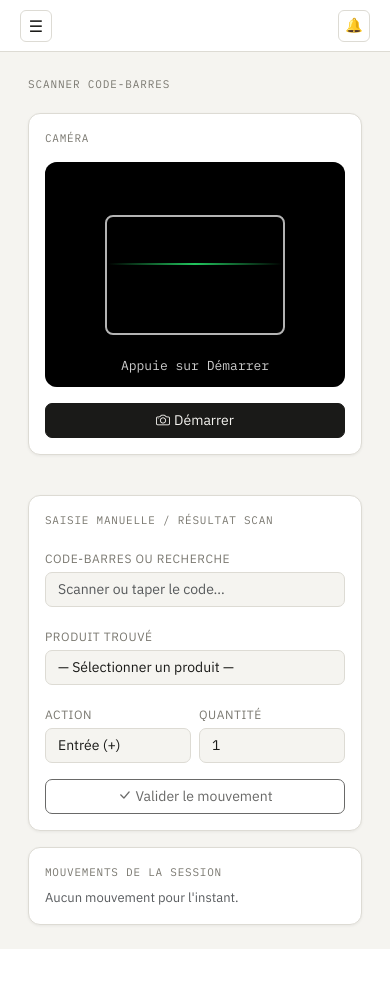
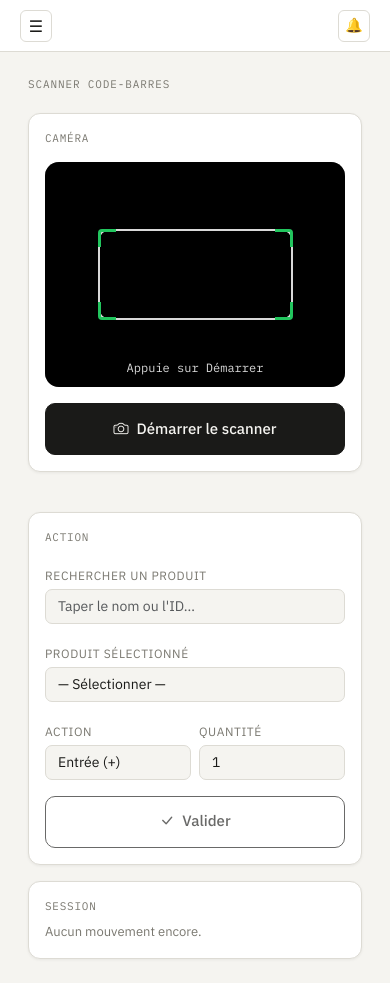
Before and after one commit to AppStock92/stockap, a Flask app: page /scanner in a window 390 px wide. Before the commit the page ends 949 px from the top, so only its background shows below. Run offline with Flask 3, Linux system fonts and the light colour scheme; a user stored in the database is signed in; data that the repository does not hold is empty; some libraries are stand-ins or nearby versions.

Commit message:
scanner ZXing - meilleur support mobile

```diff
--- a/templates/scanner.html
+++ b/templates/scanner.html
@@ -3,66 +3,88 @@
 
 {% block head %}
 <style>
-  .scanner-wrap {
-    background: #000;
-    border-radius: 12px;
-    overflow: hidden;
+  #video-container {
     position: relative;
     width: 100%;
-    max-width: 480px;
+    max-width: 500px;
     margin: 0 auto;
+    border-radius: 14px;
+    overflow: hidden;
+    background: #000;
     aspect-ratio: 4/3;
   }
-  #interactive { width: 100%; height: 100%; }
-  #interactive video { width: 100%; height: 100%; object-fit: cover; }
-  #interactive canvas { display: none; }
-
+  #video {
+    width: 100%; height: 100%;
+    object-fit: cover; display: block;
+  }
+  /* Cadre de visée */
   .scan-overlay {
     position: absolute; inset: 0;
     display: flex; align-items: center; justify-content: center;
     pointer-events: none;
   }
   .scan-frame {
-    width: 60%; aspect-ratio: 3/2;
-    border: 2px solid rgba(255,255,255,.7);
-    border-radius: 8px;
-    box-shadow: 0 0 0 9999px rgba(0,0,0,.4);
+    width: 65%; aspect-ratio: 3/1.4;
+    border: 2.5px solid rgba(255,255,255,.85);
+    border-radius: 10px;
+    box-shadow: 0 0 0 9999px rgba(0,0,0,.45);
+    position: relative;
   }
+  /* Coins colorés */
+  .scan-frame::before, .scan-frame::after,
+  .scan-frame span::before, .scan-frame span::after {
+    content: '';
+    position: absolute;
+    width: 18px; height: 18px;
+    border-color: #22c55e;
+    border-style: solid;
+  }
+  .scan-frame::before  { top:-2px;left:-2px;border-width:3px 0 0 3px;border-radius:4px 0 0 0 }
+  .scan-frame::after   { top:-2px;right:-2px;border-width:3px 3px 0 0;border-radius:0 4px 0 0 }
+  .scan-frame span::before { bottom:-2px;left:-2px;border-width:0 0 3px 3px;border-radius:0 0 0 4px }
+  .scan-frame span::after  { bottom:-2px;right:-2px;border-width:0 3px 3px 0;border-radius:0 0 4px 0 }
+  /* Ligne de scan animée */
   .scan-line {
-    position: absolute;
-    width: 58%; height: 2px;
+    position: absolute; left: 4%; right: 4%;
+    height: 2px;
     background: linear-gradient(90deg, transparent, #22c55e, transparent);
-    animation: scanline 2s ease-in-out infinite;
+    animation: scanAnim 1.8s ease-in-out infinite;
   }
-  @keyframes scanline {
-    0%   { top: 22%; }
-    50%  { top: 56%; }
-    100% { top: 22%; }
+  @keyframes scanAnim { 0%,100%{top:8%} 50%{top:85%} }
+
+  #scan-status {
+    position: absolute; bottom: 10px; left: 0; right: 0;
+    text-align: center; font-size: 12px;
+    color: rgba(255,255,255,.85); font-family: var(--mono);
+    text-shadow: 0 1px 3px rgba(0,0,0,.8);
   }
 
-  .scan-status {
-    position: absolute; bottom: 12px; left: 0; right: 0;
-    text-align: center; font-size: 13px; color: rgba(255,255,255,.8);
-    font-family: var(--mono, monospace);
+  /* Résultat flash */
+  .flash-result {
+    position: absolute; inset: 0;
+    background: rgba(34,197,94,.25);
+    display: none; border-radius: 14px;
   }
+  .flash-result.show { display: block; animation: flashIn .4s ease }
+  @keyframes flashIn { from{opacity:0} to{opacity:1} }
 
-  .result-card {
-    display: none;
-    background: var(--bs-card-bg, #fff);
-    border: 1px solid var(--bs-border-color, #ddd);
-    border-radius: 12px;
-    padding: 1.25rem;
+  /* Carte résultat */
+  .result-pill {
+    display: none; align-items: center; gap: 10px;
+    background: var(--surface); border: 1px solid var(--bs-border-color);
+    border-radius: 12px; padding: 12px 16px; margin-top: 12px;
   }
-  .result-card.show { display: block; }
+  .result-pill.show { display: flex }
+  .result-icon { width: 36px; height: 36px; border-radius: 50%;
+    display: flex; align-items: center; justify-content: center; font-size: 16px; flex-shrink: 0 }
 
-  .badge-delta-in  { background: #EFF8F3; color: #1E7E4A; font-size: 13px; padding: 4px 10px; border-radius: 6px; }
-  .badge-delta-out { background: #FEF0EE; color: #C0392B; font-size: 13px; padding: 4px 10px; border-radius: 6px; }
+  /* Log */
+  .log-item { display: flex; align-items: center; gap: 10px;
+    padding: 9px 0; border-bottom: 0.5px solid var(--bs-border-color); font-size: 13px }
+  .log-dot { width: 8px; height: 8px; border-radius: 50%; flex-shrink: 0 }
 
-  .manual-row { display: flex; gap: 8px; align-items: center; flex-wrap: wrap; }
-  .manual-row select,
-  .manual-row input  { flex: 1; min-width: 120px; }
-
-  #beep-canvas { display: none; }
+  /* Mobile friendly boutons */
+  .big-btn { height: 52px; font-size: 15px; font-weight: 500; border-radius: 10px }
 </style>
 {% endblock %}
 
@@ -71,80 +93,81 @@
 
 <div class="row g-4">
 
-  <!-- Colonne gauche : caméra -->
+  <!-- ═══ Caméra ═══ -->
   <div class="col-12 col-lg-6">
     <div class="card p-3 mb-3">
       <div class="card-header-label mb-3">Caméra</div>
 
-      <!-- Scanner -->
-      <div class="scanner-wrap mb-3" id="scannerBox">
-        <div id="interactive" class="viewport"></div>
+      <div id="video-container" class="mb-3">
+        <video id="video" autoplay playsinline muted></video>
+        <div class="flash-result" id="flashResult"></div>
         <div class="scan-overlay">
-          <div class="scan-frame"></div>
-          <div class="scan-line" id="scanLine"></div>
+          <div class="scan-frame">
+            <span></span>
+            <div class="scan-line" id="scanLine" style="display:none"></div>
+          </div>
         </div>
-        <div class="scan-status" id="scanStatus">Appuie sur Démarrer</div>
+        <div id="scan-status">Appuie sur Démarrer</div>
       </div>
 
       <div class="d-flex gap-2">
-        <button class="btn btn-brand flex-grow-1" id="btnStart" onclick="startScanner()">
-          <i class="bi bi-camera me-1"></i>Démarrer
+        <button class="btn btn-brand big-btn flex-grow-1" id="btnStart" onclick="startScanner()">
+          <i class="bi bi-camera me-2"></i>Démarrer le scanner
         </button>
-        <button class="btn btn-outline-secondary flex-grow-1 d-none" id="btnStop" onclick="stopScanner()">
-          <i class="bi bi-stop-circle me-1"></i>Arrêter
+        <button class="btn btn-outline-secondary big-btn flex-grow-1 d-none" id="btnStop" onclick="stopScanner()">
+          <i class="bi bi-stop-circle me-2"></i>Arrêter
         </button>
       </div>
-    </div>
 
-    <!-- Résultat du scan -->
-    <div class="result-card" id="resultCard">
-      <div class="d-flex align-items-start justify-content-between mb-2">
-        <div>
-          <div class="fw-500" id="resultNom" style="font-size:16px"></div>
-          <div class="text-muted" id="resultCode" style="font-size:12px;font-family:var(--mono)"></div>
+      <!-- Résultat scan -->
+      <div class="result-pill" id="resultPill">
+        <div class="result-icon" id="resultIcon">📦</div>
+        <div style="flex:1;min-width:0">
+          <div style="font-weight:500;font-size:14px" id="resultNom">—</div>
+          <div style="font-size:12px;color:var(--muted);font-family:var(--mono)" id="resultInfo">—</div>
         </div>
-        <span id="resultDelta"></span>
-      </div>
-      <div class="d-flex align-items-center gap-2">
-        <span class="text-muted" style="font-size:13px">Nouveau stock :</span>
-        <strong id="resultStock" style="font-size:18px"></strong>
+        <span id="resultDelta" style="font-family:var(--mono);font-size:14px;font-weight:600"></span>
       </div>
     </div>
   </div>
 
-  <!-- Colonne droite : actions -->
+  <!-- ═══ Actions ═══ -->
   <div class="col-12 col-lg-6">
 
-    <!-- Saisie manuelle -->
     <div class="card p-3 mb-3">
-      <div class="card-header-label mb-3">Saisie manuelle / résultat scan</div>
+      <div class="card-header-label mb-3">Action</div>
 
+      <!-- Recherche / saisie manuelle -->
       <div class="mb-3">
-        <label class="form-label">Code-barres ou recherche</label>
-        <input type="text" id="manualCode" class="form-control"
-               placeholder="Scanner ou taper le code…"
-               oninput="searchByCode(this.value)">
+        <label class="form-label">Rechercher un produit</label>
+        <input type="text" id="searchInput" class="form-control"
+               placeholder="Taper le nom ou l'ID…"
+               oninput="filterProduits(this.value)"
+               autocomplete="off">
       </div>
 
+      <!-- Sélecteur produit -->
       <div class="mb-3">
-        <label class="form-label">Produit trouvé</label>
-        <select id="produitSelect" class="form-select" onchange="onProduitChange()">
-          <option value="">— Sélectionner un produit —</option>
-          {% raw %}{% endraw %}
+        <label class="form-label">Produit sélectionné</label>
+        <select id="produitSelect" class="form-select" onchange="onProduitChange()" style="font-size:14px">
+          <option value="">— Sélectionner —</option>
+          {% for p in produits_json | tojson | safe %}{% endfor %}
         </select>
       </div>
 
-      <div class="mb-3 p-3 rounded" id="produitInfo" style="background:var(--bs-body-bg,#f5f4f0);display:none">
-        <div class="d-flex justify-content-between align-items-center">
-          <span class="fw-500" id="infoNom">—</span>
+      <!-- Info produit -->
+      <div id="produitInfo" class="rounded p-3 mb-3" style="background:var(--bs-body-bg);display:none">
+        <div class="d-flex justify-content-between align-items-center mb-1">
+          <strong id="infoNom" style="font-size:14px"></strong>
           <span id="infoBadge"></span>
         </div>
-        <div class="text-muted mt-1" style="font-size:13px">
-          Stock actuel : <strong id="infoQty">—</strong>
-          &nbsp;·&nbsp; Seuil : <strong id="infoSeuil">—</strong>
+        <div style="font-size:13px;color:var(--muted)">
+          Stock : <strong id="infoQty"></strong>
+          &nbsp;·&nbsp; Seuil : <strong id="infoSeuil"></strong>
         </div>
       </div>
 
+      <!-- Action + quantité -->
       <div class="row g-2 mb-3">
         <div class="col-6">
           <label class="form-label">Action</label>
@@ -155,141 +178,158 @@
         </div>
         <div class="col-6">
           <label class="form-label">Quantité</label>
-          <input type="number" id="qteInput" class="form-control" value="1" min="1">
+          <input type="number" id="qteInput" class="form-control" value="1" min="1" inputmode="numeric">
         </div>
       </div>
 
-      <button class="btn btn-brand w-100" onclick="submitMouvement()" id="btnValider" disabled>
-        <i class="bi bi-check-lg me-1"></i>Valider le mouvement
+      <button class="btn btn-brand big-btn w-100" id="btnValider"
+              onclick="submitMouvement()" disabled>
+        <i class="bi bi-check-lg me-2"></i>Valider
       </button>
     </div>
 
     <!-- Historique session -->
     <div class="card p-3">
-      <div class="card-header-label mb-2">Mouvements de la session</div>
+      <div class="card-header-label mb-2">Session</div>
       <div id="sessionLog">
-        <p class="text-muted mb-0" style="font-size:13px">Aucun mouvement pour l'instant.</p>
+        <p style="font-size:13px;color:var(--muted);margin:0">Aucun mouvement encore.</p>
       </div>
     </div>
 
   </div>
 </div>
-
-<canvas id="beep-canvas"></canvas>
 {% endblock %}
 
 {% block scripts %}
-<script src="https://cdnjs.cloudflare.com/ajax/libs/quagga/0.12.1/quagga.min.js"></script>
+<!-- ZXing — bien meilleur que QuaggaJS sur mobile -->
+<script src="https://cdn.jsdelivr.net/npm/@zxing/library@0.19.1/umd/index.min.js"></script>
 <script>
 const PRODUITS = {{ produits_json | safe }};
-let scanning = false;
-let lastCode = '';
-let lastCodeTime = 0;
-const DEBOUNCE_MS = 2000;
+let codeReader = null;
+let scanning   = false;
+let lastCode   = '';
+let lastTime   = 0;
+const DEBOUNCE = 2500;
 const sessionMoves = [];
 
-// Peupler le select
-const sel = document.getElementById('produitSelect');
-PRODUITS.forEach(p => {
-  const opt = document.createElement('option');
-  opt.value = p.id;
-  opt.dataset.nom    = p.nom;
-  opt.dataset.qte    = p.quantite;
-  opt.dataset.seuil  = p.seuil;
-  opt.textContent = p.nom;
-  sel.appendChild(opt);
-});
+// ── Peupler le select au chargement ──
+function buildSelect(list) {
+  const sel = document.getElementById('produitSelect');
+  // Garder l'option vide
+  while (sel.options.length > 1) sel.remove(1);
+  list.forEach(p => {
+    const opt = new Option(`${p.nom} (stock: ${p.quantite})`, p.id);
+    sel.appendChild(opt);
+  });
+}
+buildSelect(PRODUITS);
 
-// ── Démarrer le scanner ──
-function startScanner() {
-  const box = document.getElementById('interactive');
-  Quagga.init({
-    inputStream: {
-      type: 'LiveStream',
-      target: box,
-      constraints: {
-        facingMode: 'environment',   // caméra arrière
-        width: { ideal: 1280 },
-        height: { ideal: 720 },
-      },
-    },
-    decoder: {
-      readers: ['ean_reader', 'ean_8_reader', 'code_128_reader',
-                'code_39_reader', 'upc_reader', 'upc_e_reader'],
-    },
-    locate: true,
-  }, err => {
-    if (err) {
-      document.getElementById('scanStatus').textContent = 'Caméra non disponible';
-      console.error(err);
+// ── Filtrer la liste par recherche ──
+function filterProduits(val) {
+  val = val.trim().toLowerCase();
+  if (!val) { buildSelect(PRODUITS); return; }
+  const filtered = PRODUITS.filter(p =>
+    p.nom.toLowerCase().includes(val) ||
+    String(p.id) === val
+  );
+  buildSelect(filtered);
+  // Auto-sélectionner si un seul résultat
+  if (filtered.length === 1) {
+    document.getElementById('produitSelect').value = filtered[0].id;
+    onProduitChange();
+  }
+}
+
+// ── Démarrer le scanner ZXing ──
+async function startScanner() {
+  try {
+    codeReader = new ZXing.BrowserMultiFormatReader();
+
+    // Récupérer les caméras disponibles
+    const devices = await ZXing.BrowserCodeReader.listVideoInputDevices();
+    if (!devices || devices.length === 0) {
+      setStatus('Aucune caméra détectée');
       return;
     }
-    Quagga.start();
-    scanning = true;
-    document.getElementById('scanStatus').textContent = 'Scan en cours…';
+
+    // Préférer la caméra arrière
+    const back = devices.find(d =>
+      d.label.toLowerCase().includes('back') ||
+      d.label.toLowerCase().includes('rear') ||
+      d.label.toLowerCase().includes('environment') ||
+      d.label.toLowerCase().includes('arrière')
+    ) || devices[devices.length - 1];
+
     document.getElementById('btnStart').classList.add('d-none');
     document.getElementById('btnStop').classList.remove('d-none');
     document.getElementById('scanLine').style.display = 'block';
-  });
+    setStatus('Scan en cours… pointez vers un code-barres');
 
-  Quagga.onDetected(onDetected);
+    await codeReader.decodeFromVideoDevice(back.deviceId, 'video', (result, err) => {
+      if (result) {
+        const code = result.getText();
+        const now  = Date.now();
+        if (code === lastCode && now - lastTime < DEBOUNCE) return;
+        lastCode = code;
+        lastTime = now;
+        onCodeDetecte(code);
+      }
+    });
+
+    scanning = true;
+  } catch(e) {
+    setStatus('Erreur caméra : ' + e.message);
+    console.error(e);
+  }
 }
 
 function stopScanner() {
-  if (!scanning) return;
-  Quagga.stop();
+  if (codeReader) {
+    codeReader.reset();
+    codeReader = null;
+  }
   scanning = false;
-  document.getElementById('scanStatus').textContent = 'Scanner arrêté';
   document.getElementById('btnStart').classList.remove('d-none');
   document.getElementById('btnStop').classList.add('d-none');
+  document.getElementById('scanLine').style.display = 'none';
+  setStatus('Scanner arrêté');
 }
 
-// ── Code détecté par la caméra ──
-function onDetected(result) {
-  const code = result.codeResult.code;
-  const now  = Date.now();
+// ── Code détecté ──
+function onCodeDetecte(code) {
+  beep();
+  flash();
+  setStatus('✓ Code : ' + code);
 
-  // Debounce — ignorer si même code scanné récemment
-  if (code === lastCode && now - lastCodeTime < DEBOUNCE_MS) return;
-  lastCode     = code;
-  lastCodeTime = now;
-
-  beep();
-  document.getElementById('scanStatus').textContent = `Code : ${code}`;
-  document.getElementById('manualCode').value = code;
-  searchByCode(code);
-}
-
-// ── Recherche par code ou nom ──
-function searchByCode(val) {
-  val = val.trim().toLowerCase();
-  if (!val) return;
-
-  // Chercher dans le nom du produit (simplifié — en prod, stocker le code-barres en DB)
+  // Chercher dans les produits par nom ou ID
   const match = PRODUITS.find(p =>
-    p.nom.toLowerCase().includes(val) ||
-    String(p.id) === val
+    String(p.id) === code ||
+    p.nom.toLowerCase() === code.toLowerCase()
   );
 
   if (match) {
     document.getElementById('produitSelect').value = match.id;
     onProduitChange();
+    // Vibrer si disponible
+    if (navigator.vibrate) navigator.vibrate([100, 50, 100]);
+  } else {
+    // Mettre dans la recherche manuelle
+    document.getElementById('searchInput').value = code;
+    filterProduits(code);
+    setStatus(`Code "${code}" — produit non trouvé, sélectionnez manuellement`);
   }
 }
 
-// ── Sélection d'un produit ──
+// ── Sélection produit ──
 function onProduitChange() {
-  const sel  = document.getElementById('produitSelect');
-  const opt  = sel.options[sel.selectedIndex];
-  const id   = sel.value;
-
+  const sel = document.getElementById('produitSelect');
+  const id  = sel.value;
   if (!id) {
     document.getElementById('produitInfo').style.display = 'none';
     document.getElementById('btnValider').disabled = true;
     return;
   }
-
-  const p = PRODUITS.find(x => String(x.id) === id);
+  const p = PRODUITS.find(x => String(x.id) === String(id));
   if (!p) return;
 
   document.getElementById('infoNom').textContent   = p.nom;
@@ -297,26 +337,28 @@ function onProduitChange() {
   document.getElementById('infoSeuil').textContent = p.seuil;
 
   let badge = '';
-  if (p.quantite === 0)        badge = '<span class="badge" style="background:#FEF0EE;color:#C0392B">Rupture</span>';
-  else if (p.quantite <= p.seuil) badge = '<span class="badge" style="background:#FFF4E6;color:#B7651A">Faible</span>';
-  else                             badge = '<span class="badge" style="background:#EFF8F3;color:#1E7E4A">OK</span>';
+  if (p.quantite === 0)
+    badge = '<span style="background:#FEF0EE;color:#C0392B;padding:2px 8px;border-radius:6px;font-size:11px;font-family:var(--mono)">Rupture</span>';
+  else if (p.quantite <= p.seuil)
+    badge = '<span style="background:#FFF4E6;color:#B7651A;padding:2px 8px;border-radius:6px;font-size:11px;font-family:var(--mono)">Faible</span>';
+  else
+    badge = '<span style="background:#EFF8F3;color:#1E7E4A;padding:2px 8px;border-radius:6px;font-size:11px;font-family:var(--mono)">OK</span>';
+
   document.getElementById('infoBadge').innerHTML = badge;
-
   document.getElementById('produitInfo').style.display = 'block';
   document.getElementById('btnValider').disabled = false;
 }
 
-// ── Soumettre le mouvement ──
+// ── Valider le mouvement ──
 async function submitMouvement() {
   const produit_id = document.getElementById('produitSelect').value;
   const action     = document.getElementById('actionSelect').value;
-  const qte        = document.getElementById('qteInput').value;
-
+  const qte        = parseInt(document.getElementById('qteInput').value) || 1;
   if (!produit_id) return;
 
   const btn = document.getElementById('btnValider');
   btn.disabled = true;
-  btn.innerHTML = '<span class="spinner-border spinner-border-sm me-1"></span>Envoi…';
+  btn.innerHTML = '<span class="spinner-border spinner-border-sm me-2"></span>Envoi…';
 
   try {
     const fd = new FormData();
@@ -324,78 +366,101 @@ async function submitMouvement() {
     fd.append('action', action);
     fd.append('qte', qte);
 
-    // Inclure le token CSRF pour les requêtes fetch()
-    const csrfToken = document.querySelector('meta[name="csrf-token"]')?.content || '';
+    const csrf = document.querySelector('meta[name="csrf-token"]')?.content || '';
     const resp = await fetch('{{ url_for("scanner_mouvement") }}', {
       method: 'POST',
-      headers: { 'X-CSRFToken': csrfToken },
+      headers: { 'X-CSRFToken': csrf },
       body: fd,
     });
     const data = await resp.json();
 
     if (data.ok) {
-      // Mettre à jour l'affichage local
-      const p = PRODUITS.find(x => String(x.id) === produit_id);
+      // MAJ locale
+      const p = PRODUITS.find(x => String(x.id) === String(produit_id));
       if (p) p.quantite = data.nouveau_stock;
-      onProduitChange();
 
-      // Carte résultat
+      // Afficher résultat
       document.getElementById('resultNom').textContent  = data.nom;
-      document.getElementById('resultCode').textContent = `ID #${produit_id}`;
-      document.getElementById('resultStock').textContent = data.nouveau_stock;
+      document.getElementById('resultInfo').textContent =
+        `Stock → ${data.nouveau_stock} unité(s)`;
+      const delta = data.delta;
       const deltaEl = document.getElementById('resultDelta');
-      if (data.delta > 0) {
-        deltaEl.innerHTML = `<span class="badge-delta-in">+${data.delta}</span>`;
+      if (delta > 0) {
+        deltaEl.textContent = `+${delta}`;
+        deltaEl.style.color = '#1E7E4A';
+        document.getElementById('resultIcon').textContent = '📥';
       } else {
-        deltaEl.innerHTML = `<span class="badge-delta-out">${data.delta}</span>`;
+        deltaEl.textContent = `${delta}`;
+        deltaEl.style.color = '#C0392B';
+        document.getElementById('resultIcon').textContent = '📤';
       }
-      document.getElementById('resultCard').classList.add('show');
+      document.getElementById('resultPill').classList.add('show');
 
       // Log session
-      addSessionLog(data.nom, action, parseInt(qte), data.nouveau_stock);
+      addLog(data.nom, action, qte, data.nouveau_stock);
 
       // Reset
-      document.getElementById('manualCode').value = '';
+      document.getElementById('searchInput').value = '';
       document.getElementById('produitSelect').value = '';
       document.getElementById('produitInfo').style.display = 'none';
+      document.getElementById('qteInput').value = 1;
+      buildSelect(PRODUITS);
       lastCode = '';
+
+      if (navigator.vibrate) navigator.vibrate(200);
     } else {
-      alert(data.message);
+      alert('Erreur : ' + (data.message || 'Inconnue'));
     }
   } catch(e) {
     alert('Erreur réseau');
   }
 
   btn.disabled = false;
-  btn.innerHTML = '<i class="bi bi-check-lg me-1"></i>Valider le mouvement';
+  btn.innerHTML = '<i class="bi bi-check-lg me-2"></i>Valider';
 }
 
-// ── Historique session ──
-function addSessionLog(nom, action, qte, stock) {
-  sessionMoves.unshift({ nom, action, qte, stock, time: new Date() });
-  const log = document.getElementById('sessionLog');
-  log.innerHTML = sessionMoves.slice(0, 8).map(m => `
-    <div class="d-flex align-items-center gap-2 py-2 border-bottom" style="font-size:13px">
-      <span style="width:8px;height:8px;border-radius:50%;flex-shrink:0;background:${m.action==='entree'?'#1E7E4A':'#C0392B'}"></span>
-      <span class="flex-grow-1 fw-500">${m.nom}</span>
-      <span style="font-family:var(--mono);color:${m.action==='entree'?'#1E7E4A':'#C0392B'}">${m.action==='entree'?'+':'−'}${m.qte}</span>
-      <span class="text-muted">${m.time.toLocaleTimeString('fr-FR',{hour:'2-digit',minute:'2-digit'})}</span>
-    </div>`).join('');
+// ── Log de session ──
+function addLog(nom, action, qte, stock) {
+  sessionMoves.unshift({ nom, action, qte, stock, t: new Date() });
+  document.getElementById('sessionLog').innerHTML =
+    sessionMoves.slice(0, 10).map(m => `
+      <div class="log-item">
+        <div class="log-dot" style="background:${m.action==='entree'?'#1E7E4A':'#C0392B'}"></div>
+        <span style="flex:1;font-weight:500">${m.nom}</span>
+        <span style="font-family:var(--mono);color:${m.action==='entree'?'#1E7E4A':'#C0392B'};font-weight:600">
+          ${m.action==='entree'?'+':'−'}${m.qte}
+        </span>
+        <span style="color:var(--muted);font-size:12px">
+          ${m.t.toLocaleTimeString('fr-FR',{hour:'2-digit',minute:'2-digit'})}
+        </span>
+      </div>`).join('');
 }
 
-// ── Bip sonore ──
+// ── Utilitaires ──
+function setStatus(msg) {
+  document.getElementById('scan-status').textContent = msg;
+}
+
+function flash() {
+  const el = document.getElementById('flashResult');
+  el.classList.remove('show');
+  void el.offsetWidth;
+  el.classList.add('show');
+  setTimeout(() => el.classList.remove('show'), 600);
+}
+
 function beep() {
   try {
-    const ctx = new (window.AudioContext || window.webkitAudioContext)();
-    const osc = ctx.createOscillator();
+    const ctx  = new (window.AudioContext || window.webkitAudioContext)();
+    const osc  = ctx.createOscillator();
     const gain = ctx.createGain();
     osc.connect(gain); gain.connect(ctx.destination);
-    osc.frequency.value = 880;
+    osc.frequency.value = 1046;
     osc.type = 'sine';
-    gain.gain.setValueAtTime(0.3, ctx.currentTime);
-    gain.gain.exponentialRampToValueAtTime(0.001, ctx.currentTime + 0.15);
+    gain.gain.setValueAtTime(0.4, ctx.currentTime);
+    gain.gain.exponentialRampToValueAtTime(0.001, ctx.currentTime + 0.12);
     osc.start(ctx.currentTime);
-    osc.stop(ctx.currentTime + 0.15);
+    osc.stop(ctx.currentTime + 0.12);
   } catch(e) {}
 }
 </script>
```
